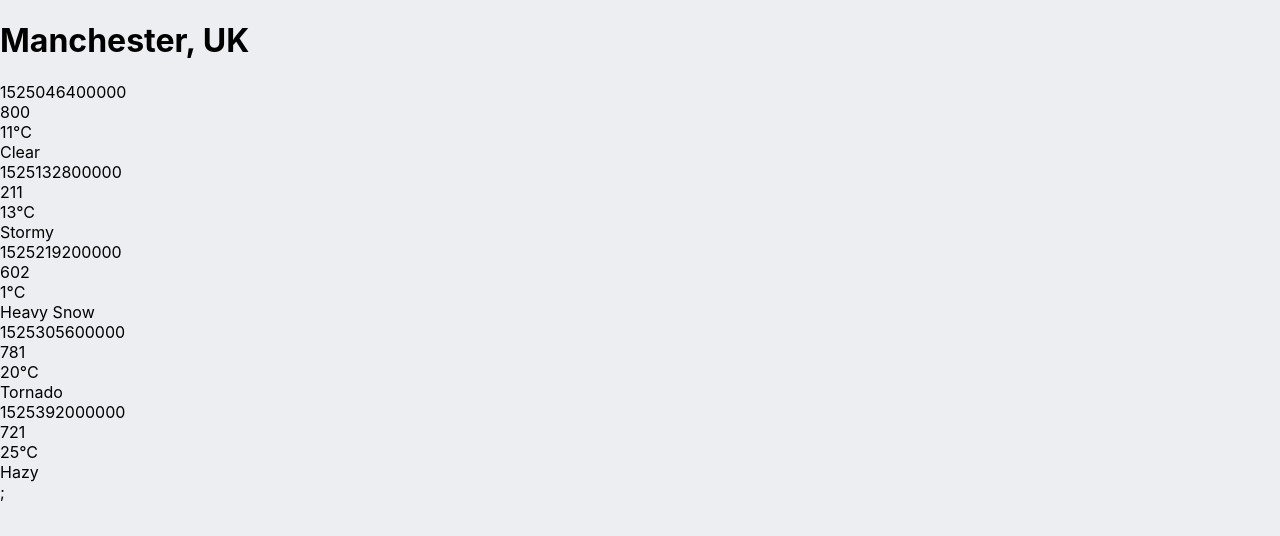
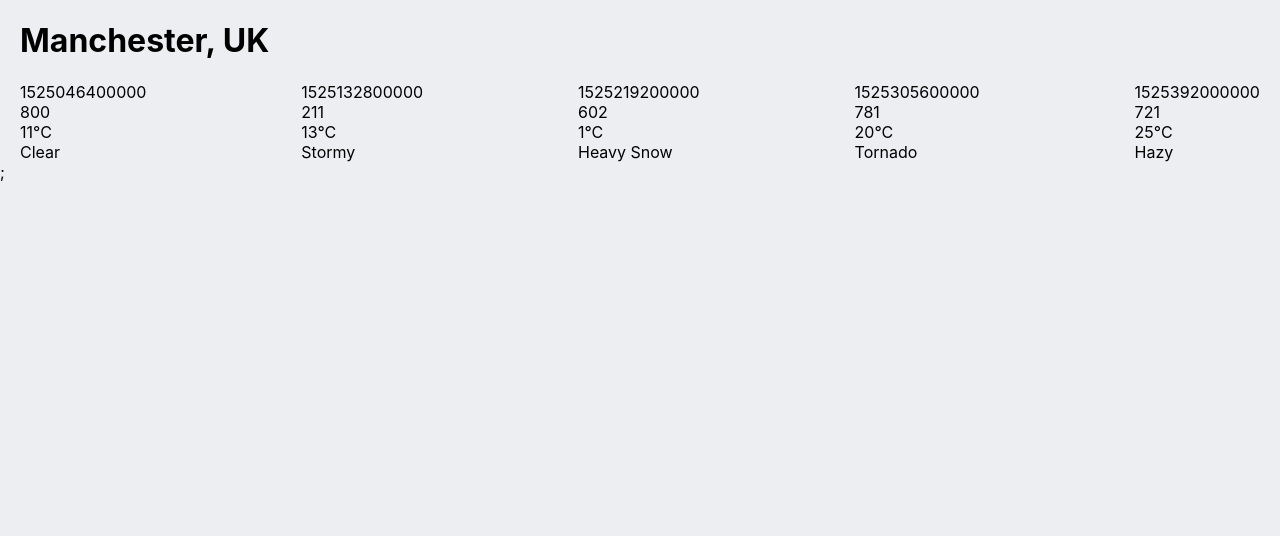
Before and after one commit to philyb1701/weather-app, a React (Create React App) app: page / in a window 1280 px wide. Shown: the top 536 px of the page. Built offline with nearby package versions, Linux system fonts and the light colour scheme.

Commit message:
css done

```diff
--- a/src/components/App.js
+++ b/src/components/App.js
@@ -1,8 +1,8 @@
-import "../styles/App.css";
 import React from "react";
 import PropTypes from "prop-types";
 import LocationDetails from "./LocationDetails";
 import ForecastSummaries from "./ForecastSummaries";
+import "../styles/App.css";
 
 function App({ location, forecasts }) {
   return (
--- a/src/components/ForecastSummaries.js
+++ b/src/components/ForecastSummaries.js
@@ -1,6 +1,8 @@
 import React from "react";
 import PropTypes from "prop-types";
 import ForecastSummary from "./ForecastSummary";
+
+import "../styles/ForecastSummaries.css";
 
 function ForecastSummaries({ forecasts }) {
   return (
--- a/src/styles/App.css
+++ b/src/styles/App.css
@@ -0,0 +1,3 @@
+.weather-app {
+  margin: 0 20px;
+}
--- /dev/null
+++ b/src/styles/ForecastSummaries.css
@@ -0,0 +1,4 @@
+.forecast-summaries {
+  display: flex;
+  justify-content: space-between;
+}
```
